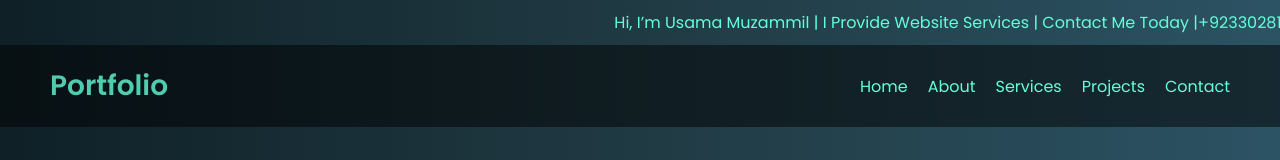
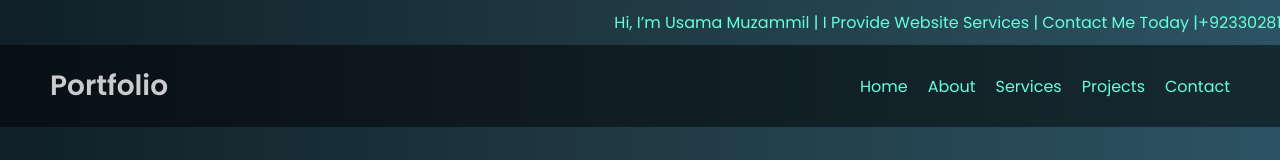
Before and after one commit to UsamaIT786/Usama-Frontend, a plain HTML site: page index.html in a window 1280 px wide. Shown: the top 160 px of the page. Drawn offline with Linux system fonts and the light colour scheme.

Commit message:
Update style.css

```diff
--- a/style.css
+++ b/style.css
@@ -24,7 +24,7 @@
 
   header h1 {
     font-size: 28px;
-     color:#64ffda;
+     color:white;
 
     animation: flicker 3s infinite;
   }
```
